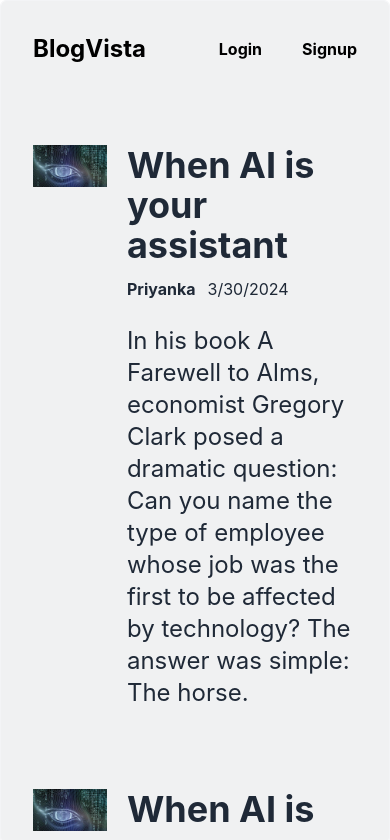
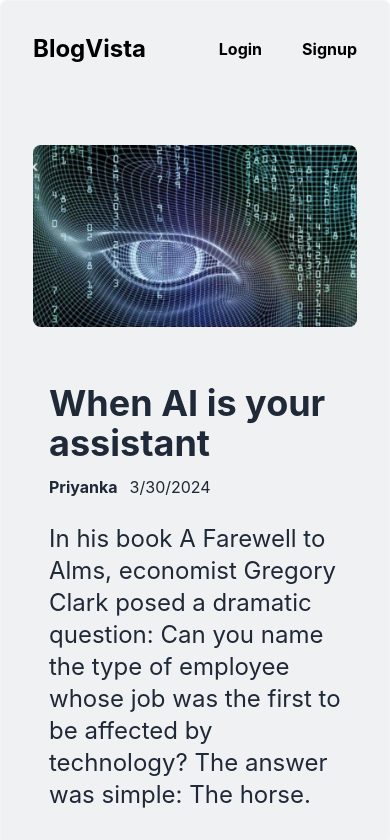
Before and after one commit to priyankashah3107/BlogVista, a React (Vite) app in the folder frontend/: page / in a window 390 px wide. Shown: the top 840 px of the page. Built offline with nearby package versions, Linux system fonts and the light colour scheme.

Commit message:
feat: Responsiveness

```diff
--- a/frontend/src/components/Post.jsx
+++ b/frontend/src/components/Post.jsx
@@ -1,16 +1,42 @@
-import React from 'react'
+// import React from 'react'
+
+// function Post() {
+//   return (
+//     <div className='m-8 flex gap-5 text-start mt-20'>
+//        <div>
+//         <img src="ai.png" alt="image"  />
+//        </div>
+
+//        <div>
+//         <h2 className="font-bold text-4xl">When AI is your assistant</h2>
+//         <div className="flex gap-3 mt-3">
+//           <h5 className='font-bold'>Priyanka</h5>
+//           <p>3/30/2024</p>
+//         </div>
+//          <p className="mt-6 text-2xl">
+//          In his book A Farewell to Alms, economist Gregory Clark posed a dramatic question: Can you name the type of employee whose job was the first to be affected by technology? The answer was simple: The horse.
+//          </p>
+//        </div>
+//     </div>
+//   )
+// }
+
+// export default Post
+
+
+
+
+import React from 'react';
 
 function Post() {
   return (
-    <div className='m-8 flex gap-5 text-start mt-20'>
-       <div>
-        <img src="ai.png" alt="image"  />
-       </div>
-
-       <div>
+    <div className="post m-8 flex flex-col gap-5 text-start mt-20">
+      <div className="flex flex-col sm:flex-row gap-10">
+        <img src="ai.png" alt="image" className="w-full sm:w-1/2 rounded-lg md:w-1/2 lg:w-1/4  " />
+        <div className="content pl-4 sm:pl-0 pt-4 sm:pt-0 flex-grow">
           <h2 className="font-bold text-4xl">When AI is your assistant</h2>
           <div className="flex gap-3 mt-3">
-          <h5 className='font-bold'>Priyanka</h5>
+            <h5 className="font-bold">Priyanka</h5>
             <p>3/30/2024</p>
           </div>
           <p className="mt-6 text-2xl">
@@ -18,7 +44,8 @@ function Post() {
           </p>
         </div>
       </div>
-  )
+    </div>
+  );
 }
 
-export default Post
+export default Post;
```
Lines whose indentation alone changed are shown as unchanged.
